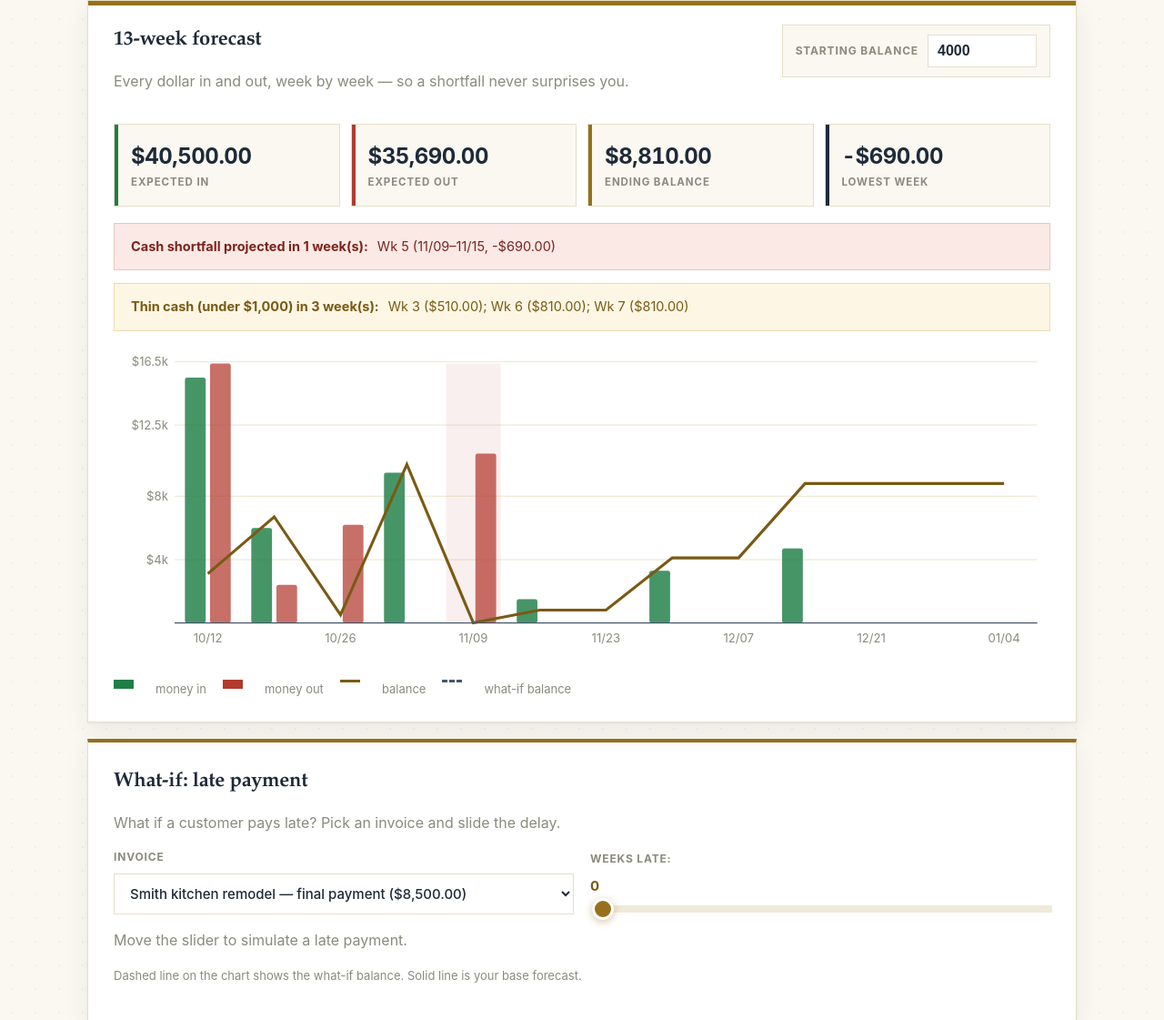
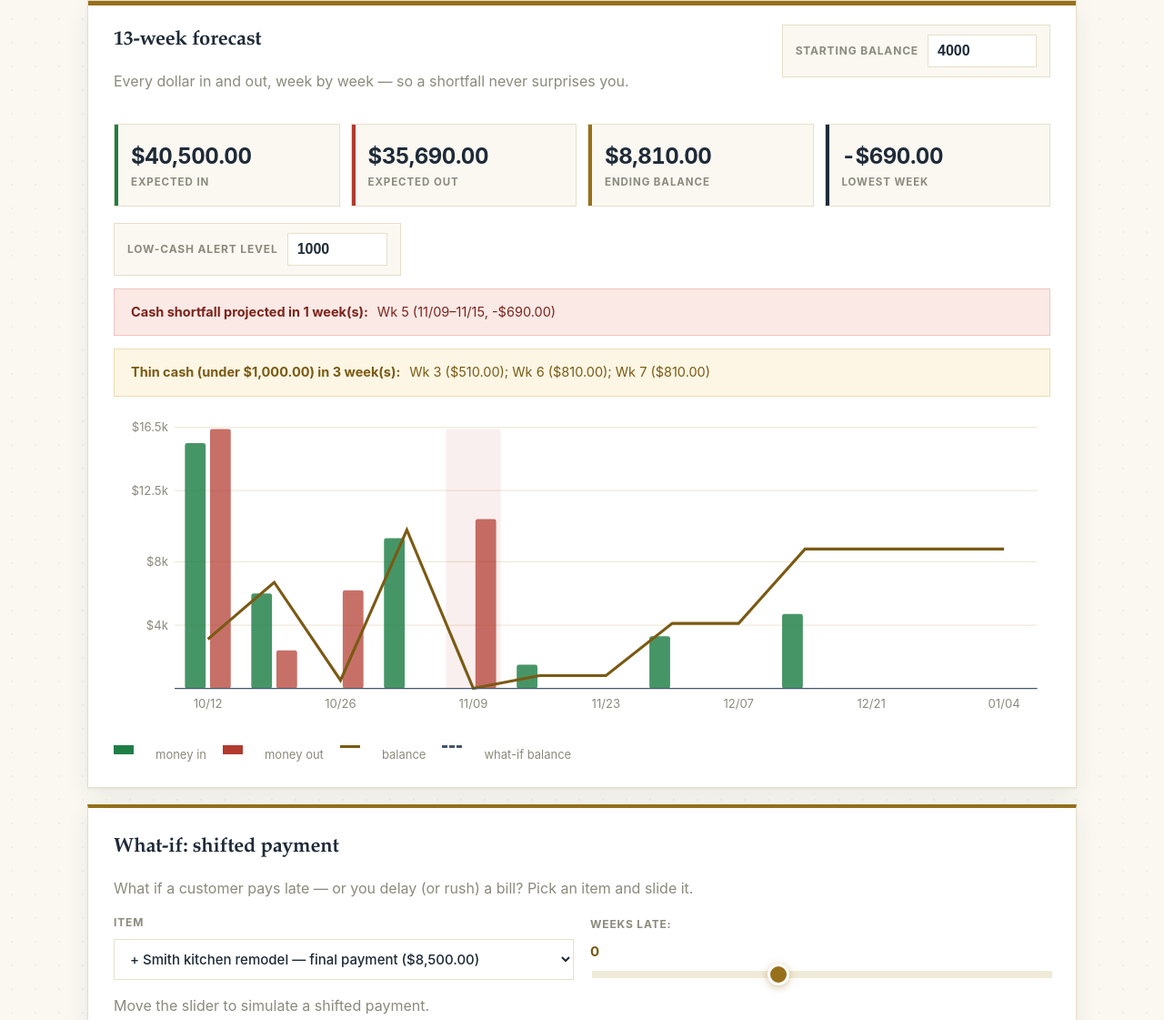
Before and after one commit to alexwboles/cashflow-ai, a plain HTML site: page index.html in a window 1280 px wide. Shown: the part 96-1217 px from the top of the page at 91% size. Drawn offline with Linux system fonts and the light colour scheme.

Commit message:
Functional sweep: what-if for bills too, low-cash alert threshold, ledger search
- what-if panel now shifts any item (invoices late, bills delayed or paid
  early via signed shift); forecast() applies shiftMap to all item kinds
- low-cash alert level is user-settable (persisted), was hardcoded $1,000
- live search boxes on the money-in and money-out ledgers

```diff
--- a/css/style.css
+++ b/css/style.css
@@ -94,6 +94,23 @@ h2 { font-family: var(--serif); font-size: 22px; font-weight: 700; letter-spacin
   font-variant-numeric: tabular-nums; background: #fff;
 }
 .startbal input:focus { outline: none; border-color: var(--brass); box-shadow: var(--ring); }
+.alertlevel {
+  display: flex; align-items: center; gap: 10px;
+  font-size: 12px; font-weight: 700; text-transform: uppercase; letter-spacing: .07em; color: var(--muted);
+  background: var(--paper); border: 1px solid var(--border); border-radius: 0; padding: 10px 14px;
+  margin-bottom: 14px; width: fit-content;
+}
+.alertlevel input {
+  width: 110px; padding: 8px 10px; font-size: 16px; font-weight: 700;
+  border: 1px solid var(--border); border-radius: 0; color: var(--ink);
+  font-variant-numeric: tabular-nums; background: #fff;
+}
+.alertlevel input:focus { outline: none; border-color: var(--brass); box-shadow: var(--ring); }
+.ledger-search {
+  width: 100%; box-sizing: border-box; margin: 10px 0 2px; padding: 9px 12px;
+  border: 1px solid var(--border); border-radius: 0; font-size: 14px; background: #fff; color: var(--ink);
+}
+.ledger-search:focus { outline: none; border-color: var(--brass); box-shadow: var(--ring); }
 
 .statgrid { display: grid; grid-template-columns: repeat(4, 1fr); gap: 12px; margin-bottom: 18px; }
 .stat {
--- a/js/app.js
+++ b/js/app.js
@@ -12,9 +12,12 @@
   var state = {
     items: CF.storageGet("items", null),
     startBalance: CF.storageGet("startBalance", CF.SAMPLE_START_BALANCE),
+    warnAt: CF.storageGet("warnAt", 1000),
     whatIfId: "",
     whatIfWeeks: 0,
-    editingId: null
+    editingId: null,
+    searchIn: "",
+    searchOut: ""
   };
   if (!state.items) {
     state.items = CF.SAMPLE_INVOICES.concat(CF.SAMPLE_BILLS);
@@ -25,6 +28,7 @@
   function save() {
     CF.storageSet("items", state.items);
     CF.storageSet("startBalance", state.startBalance);
+    CF.storageSet("warnAt", state.warnAt);
   }
 
   function baseForecast() { return CF.forecast(state.items, state.startBalance, 13, {}); }
@@ -76,8 +80,9 @@
   }
 
   // ---------- render ----------
-  function renderAlerts(fc) {
-    var sf = CF.shortfalls(fc);
+  function renderAlerts(fc, warnAt) {
+    warnAt = (warnAt == null) ? 1000 : warnAt;
+    var sf = CF.shortfalls(fc, warnAt);
     if (!sf.critical.length && !sf.watch.length)
       return '<div class="alert ok">No shortfalls projected — cash stays positive all 13 weeks.</div>';
     var h = "";
@@ -86,7 +91,7 @@
         sf.critical.map(function (w) { return "Wk " + (w.index + 1) + " (" + CF.fmtWeek(w) + ", " + CF.money(w.balance) + ")"; }).join("; ") + "</div>";
     }
     if (sf.watch.length) {
-      h += '<div class="alert warn"><b>Thin cash (under $1,000) in ' + sf.watch.length + " week(s):</b> " +
+      h += '<div class="alert warn"><b>Thin cash (under ' + CF.money(warnAt) + ") in " + sf.watch.length + " week(s):</b> " +
         sf.watch.map(function (w) { return "Wk " + (w.index + 1) + " (" + CF.money(w.balance) + ")"; }).join("; ") + "</div>";
     }
     return h;
@@ -98,8 +103,10 @@
   }
 
   function itemRows(kind) {
+    var q = (kind === "in" ? state.searchIn : state.searchOut).toLowerCase();
     return state.items.filter(function (it) { return it.kind === kind; })
       .sort(function (a, b) { return a.date < b.date ? -1 : 1; })
+      .filter(function (it) { return !q || it.desc.toLowerCase().indexOf(q) !== -1; })
       .map(function (it) {
         if (state.editingId === it.id) return editRow(it);
         return "<tr><td>" + esc(it.date) + "</td><td>" + esc(it.desc) + recBadge(it) + "</td><td class='num'>" + CF.money(it.amount) +
@@ -138,25 +145,31 @@
   }
 
   function whatIfPanel(fcBase, fcWhat) {
-    var ins = state.items.filter(function (it) { return it.kind === "in"; })
-      .sort(function (a, b) { return a.date < b.date ? -1 : 1; });
-    if (!state.whatIfId && ins.length) state.whatIfId = ins[0].id;
-    var opts = ins.map(function (it) {
+    var all = state.items.slice().sort(function (a, b) { return a.date < b.date ? -1 : 1; });
+    if (!state.whatIfId && all.length) state.whatIfId = all[0].id;
+    var sel = all.filter(function (it) { return it.id === state.whatIfId; })[0];
+    var isOut = sel && sel.kind === "out";
+    var opts = all.map(function (it) {
+      var tag = it.kind === "in" ? "+ " : "− ";
       return '<option value="' + esc(it.id) + '"' + (it.id === state.whatIfId ? " selected" : "") + ">" +
-        esc(it.desc) + " (" + CF.money(it.amount) + ")</option>";
+        tag + esc(it.desc) + " (" + CF.money(it.amount) + ")" + (CF.recurringLabel(it) ? " ↻" : "") + "</option>";
     }).join("");
     var tB = CF.totals(fcBase), tW = CF.totals(fcWhat);
     var deltaMin = tW.minBalance - tB.minBalance;
     var newCrit = CF.shortfalls(fcWhat).critical.length - CF.shortfalls(fcBase).critical.length;
     var verdict = state.whatIfWeeks === 0
-      ? '<p class="muted">Move the slider to simulate a late payment.</p>'
+      ? '<p class="muted">Move the slider to simulate a shifted payment.</p>'
       : '<p class="' + (deltaMin < -0.005 || newCrit > 0 ? "bad" : "good") + '"><b>Impact:</b> lowest weekly balance moves ' +
         CF.money(deltaMin) + " (" + CF.money(tB.minBalance) + " → " + CF.money(tW.minBalance) + ")" +
         (newCrit > 0 ? " — creates " + newCrit + " new shortfall week(s)!" : newCrit < 0 ? " — resolves " + (-newCrit) + " shortfall week(s)." : ".") + "</p>";
-    return '<section class="card scenario"><div class="scenario-head"><h2>What-if: late payment</h2>' +
-      '<p class="muted">What if a customer pays late? Pick an invoice and slide the delay.</p></div>' +
-      '<div class="whatif"><label class="wi-field">Invoice <select id="wiSel">' + opts + "</select></label>" +
-      '<label class="wi-field wi-slider">Weeks late: <b id="wiVal">' + state.whatIfWeeks + '</b><input type="range" id="wiRange" min="0" max="6" value="' + state.whatIfWeeks + '"></label></div>' +
+    var sliderLabel = isOut
+      ? 'Weeks shifted <span class="muted small">(negative = pay early)</span>:'
+      : "Weeks late:";
+    return '<section class="card scenario"><div class="scenario-head"><h2>What-if: shifted payment</h2>' +
+      '<p class="muted">What if a customer pays late — or you delay (or rush) a bill? Pick an item and slide it.</p></div>' +
+      '<div class="whatif"><label class="wi-field">Item <select id="wiSel">' + opts + "</select></label>" +
+      '<label class="wi-field wi-slider">' + sliderLabel + ' <b id="wiVal">' + state.whatIfWeeks + '</b>' +
+      '<input type="range" id="wiRange" min="-4" max="6" value="' + state.whatIfWeeks + '"></label></div>' +
       verdict +
       '<p class="muted small">Dashed line on the chart shows the what-if balance. Solid line is your base forecast.</p></section>';
   }
@@ -183,18 +196,21 @@
       '<div class="stat tone-out"><b>' + CF.money(t.totalOut) + '</b><span>expected out</span></div>' +
       '<div class="stat tone-brass"><b>' + CF.money(t.endBalance) + '</b><span>ending balance</span></div>' +
       '<div class="stat tone-ink"><b>' + CF.money(t.minBalance) + '</b><span>lowest week</span></div></div>' +
-      renderAlerts(fc) + chartSVG(fc, fcW) +
+      '<label class="alertlevel"><span>Low-cash alert level</span><input type="text" id="warnAt" value="' + esc(String(state.warnAt)) + '" title="Warn when weekly balance drops under this amount"></label>' +
+      renderAlerts(fc, state.warnAt) + chartSVG(fc, fcW) +
       '<p class="legend"><span class="sw in"></span> money in <span class="sw out"></span> money out <span class="sw bal"></span> balance <span class="sw wi"></span> what-if balance</p>' +
       "</section>" +
       whatIfPanel(fc, fcW || fc) +
       '<div class="ledger-grid">' +
       '<section class="card"><h2>Expected money in <span class="count">' + state.items.filter(function (i) { return i.kind === "in"; }).length + "</span></h2>" +
+      '<input type="search" id="searchIn" class="ledger-search" placeholder="Search invoices…" value="' + esc(state.searchIn) + '" aria-label="Search invoices">' +
       '<form id="addIn" class="addform"><input type="text" id="inDesc" placeholder="Invoice description" required>' +
       '<input type="date" id="inDate" required><input type="text" id="inAmt" placeholder="Amount" required>' +
       '<select id="inRec" title="Repeat"><option value="">One-time</option><option value="weekly">Weekly</option><option value="monthly">Monthly</option></select>' +
       '<button class="btn" type="submit">Add</button></form>' +
       '<div class="tablewrap"><table><thead><tr><th>Expected</th><th>Description</th><th class="num">Amount</th><th></th></tr></thead><tbody>' + itemRows("in") + "</tbody></table></div></section>" +
       '<section class="card"><h2>Expected money out <span class="count">' + state.items.filter(function (i) { return i.kind === "out"; }).length + "</span></h2>" +
+      '<input type="search" id="searchOut" class="ledger-search" placeholder="Search bills…" value="' + esc(state.searchOut) + '" aria-label="Search bills">' +
       '<form id="addOut" class="addform"><input type="text" id="outDesc" placeholder="Bill description" required>' +
       '<input type="date" id="outDate" required><input type="text" id="outAmt" placeholder="Amount" required>' +
       '<select id="outRec" title="Repeat"><option value="">One-time</option><option value="weekly">Weekly</option><option value="monthly">Monthly</option></select>' +
@@ -242,11 +258,46 @@
     save(); render();
   }
 
+  // (Re)binds the edit/delete buttons inside ledger table bodies. Called by
+  // bind() and by the live search handlers that swap tbody contents.
+  function bindRowButtons() {
+    Array.prototype.forEach.call(document.querySelectorAll("[data-edit]"), function (b) {
+      b.addEventListener("click", function () {
+        state.editingId = b.getAttribute("data-edit");
+        render();
+      });
+    });
+    Array.prototype.forEach.call(document.querySelectorAll(".del"), function (b) {
+      b.addEventListener("click", function () {
+        state.items = state.items.filter(function (it) { return it.id !== b.getAttribute("data-id"); });
+        if (state.whatIfId === b.getAttribute("data-id")) { state.whatIfId = ""; state.whatIfWeeks = 0; }
+        save(); render();
+      });
+    });
+  }
+
   function bind() {
     document.getElementById("startBal").addEventListener("change", function (e) {
       var v = CF.parseAmount(e.target.value);
       if (v != null && v >= 0) { state.startBalance = v; save(); render(); }
       else { e.target.value = state.startBalance; }
+    });
+    document.getElementById("warnAt").addEventListener("change", function (e) {
+      var v = CF.parseAmount(e.target.value);
+      if (v != null && v >= 0) { state.warnAt = v; save(); render(); }
+      else { e.target.value = state.warnAt; }
+    });
+    document.getElementById("searchIn").addEventListener("input", function (e) {
+      state.searchIn = e.target.value;
+      var tb = document.querySelector("#searchIn").closest(".card").querySelector("tbody");
+      if (tb) tb.innerHTML = itemRows("in");
+      bindRowButtons();
+    });
+    document.getElementById("searchOut").addEventListener("input", function (e) {
+      state.searchOut = e.target.value;
+      var tb = document.querySelector("#searchOut").closest(".card").querySelector("tbody");
+      if (tb) tb.innerHTML = itemRows("out");
+      bindRowButtons();
     });
     document.getElementById("loadSample").addEventListener("click", function () {
       state.items = CF.SAMPLE_INVOICES.concat(CF.SAMPLE_BILLS);
@@ -264,12 +315,7 @@
       e.preventDefault();
       addItem("out", document.getElementById("outDesc").value, document.getElementById("outDate").value, document.getElementById("outAmt").value, document.getElementById("outRec").value);
     });
-    Array.prototype.forEach.call(document.querySelectorAll("[data-edit]"), function (b) {
-      b.addEventListener("click", function () {
-        state.editingId = b.getAttribute("data-edit");
-        render();
-      });
-    });
+    bindRowButtons();
     var editSave = document.getElementById("editSave");
     if (editSave) {
       editSave.addEventListener("click", saveEdit);
@@ -286,13 +332,6 @@
       setTimeout(function () { URL.revokeObjectURL(a.href); a.remove(); }, 500);
     });
     document.getElementById("printReport").addEventListener("click", function () { window.print(); });
-    Array.prototype.forEach.call(document.querySelectorAll(".del"), function (b) {
-      b.addEventListener("click", function () {
-        state.items = state.items.filter(function (it) { return it.id !== b.getAttribute("data-id"); });
-        if (state.whatIfId === b.getAttribute("data-id")) { state.whatIfId = ""; state.whatIfWeeks = 0; }
-        save(); render();
-      });
-    });
     document.getElementById("wiSel").addEventListener("change", function (e) { state.whatIfId = e.target.value; render(); });
     document.getElementById("wiRange").addEventListener("input", function (e) {
       state.whatIfWeeks = +e.target.value;
--- a/js/forecast.js
+++ b/js/forecast.js
@@ -129,8 +129,10 @@
     return out;
   }
 
-  // shiftMap: { itemId: weeksLate } — delays 'in' items (what-if late payment).
-  // For recurring invoices, shifting the base id shifts every occurrence.
+  // shiftMap: { itemId: weeksShift } — delays 'in' items (what-if late payment)
+  // and shifts 'out' items (what-if delayed bill payment). Negative values
+  // move an item earlier (e.g. paying a bill early). For recurring items,
+  // shifting the base id shifts every occurrence.
   function forecast(items, startBalance, weeks, shiftMap) {
     weeks = weeks || 13;
     shiftMap = shiftMap || {};
@@ -144,8 +146,8 @@
     expandRecurring(items, weeks).forEach(function (it) {
       var dt = parseDate(it.date);
       if (!dt) return;
-      var late = Math.max(0, Math.min(12, parseInt(shiftMap[it.baseId || it.id] || 0, 10) || 0));
-      if (it.kind === "in" && late) dt = addDays(dt, late * 7);
+      var shift = Math.max(-12, Math.min(12, parseInt(shiftMap[it.baseId || it.id] || 0, 10) || 0));
+      if (shift) dt = addDays(dt, shift * 7);
       var wi = Math.floor((weekStartOf(dt) - w0) / (7 * 86400000));
       if (wi < 0) wi = 0;               // overdue / past items land in week 0
       if (wi >= weeks) return;          // beyond the horizon
```
